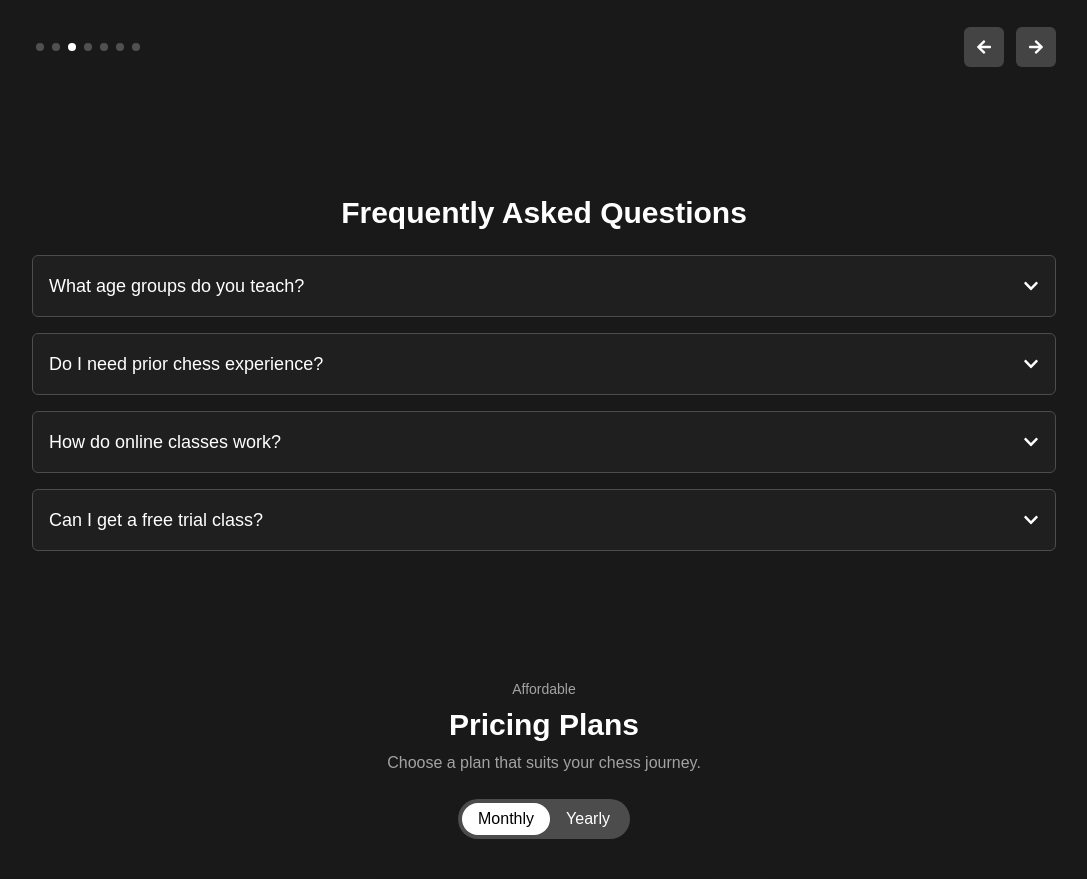
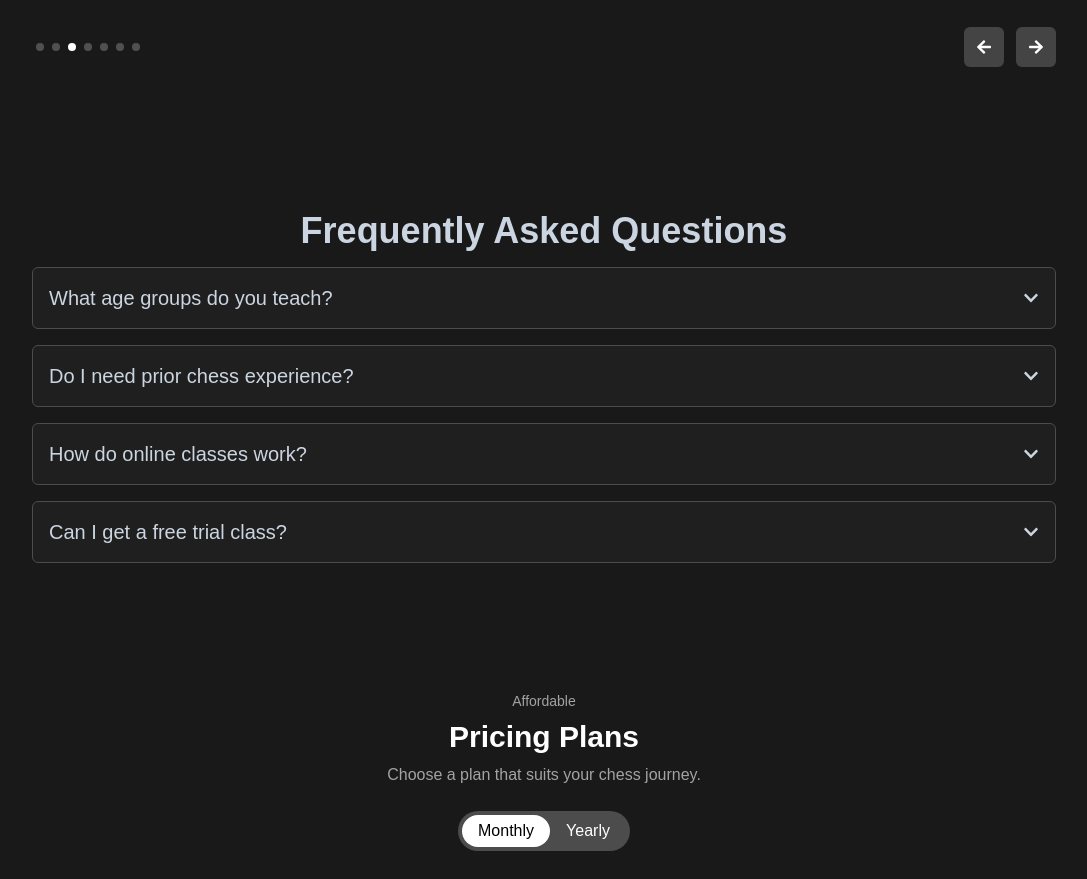
Before and after one commit to Bloivating-Major/Unicorn-, a React (Vite) app: page /about in a window 1280 px wide. Shown: the part 2600-3479 px from the top of the page, without its empty margins (96-1183 px from the left). Built offline with nearby package versions, Linux system fonts and the light colour scheme.

Commit message:
FAQ's Section Modified

```diff
--- a/src/components/organisms/FAQs.jsx
+++ b/src/components/organisms/FAQs.jsx
@@ -11,9 +11,9 @@ const FAQs = () => {
   };
 
   return (
-    <section className="container mx-auto bg-background-dark text-white py-16 px-4">
-      <div className="max-w-5xl mx-auto">
-        <h2 className="text-3xl font-semibold mb-6 text-center">Frequently Asked Questions</h2>
+    <section className="section-wrapper max-sm:px-5">
+      <div >
+        <h2 className="heading-text text-center py-4">Frequently Asked Questions</h2>
         <div className="space-y-4">
           {faqData.map((faq, index) => (
             <div
@@ -24,7 +24,7 @@ const FAQs = () => {
                 onClick={() => toggleFAQ(index)}
                 className="w-full flex justify-between items-center text-left"
               >
-                <span className="text-lg font-medium">{faq.question}</span>
+                <span className="sub-heading-text">{faq.question}</span>
                 <FaChevronDown
                   className={`transition-transform duration-300 ${
                     openIndex === index ? "rotate-180" : ""
@@ -32,7 +32,7 @@ const FAQs = () => {
                 />
               </button>
               {openIndex === index && (
-                <p className="mt-3 text-gray-300">{faq.answer}</p>
+                <p className="body-text mt-2">{faq.answer}</p>
               )}
             </div>
           ))}
```
